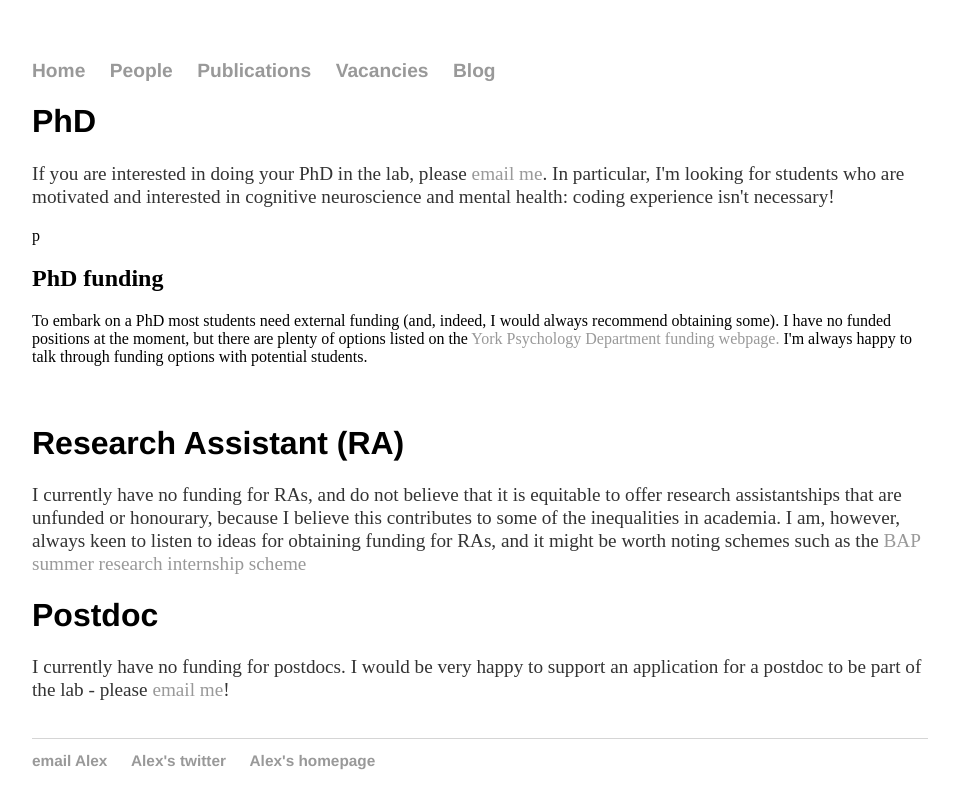
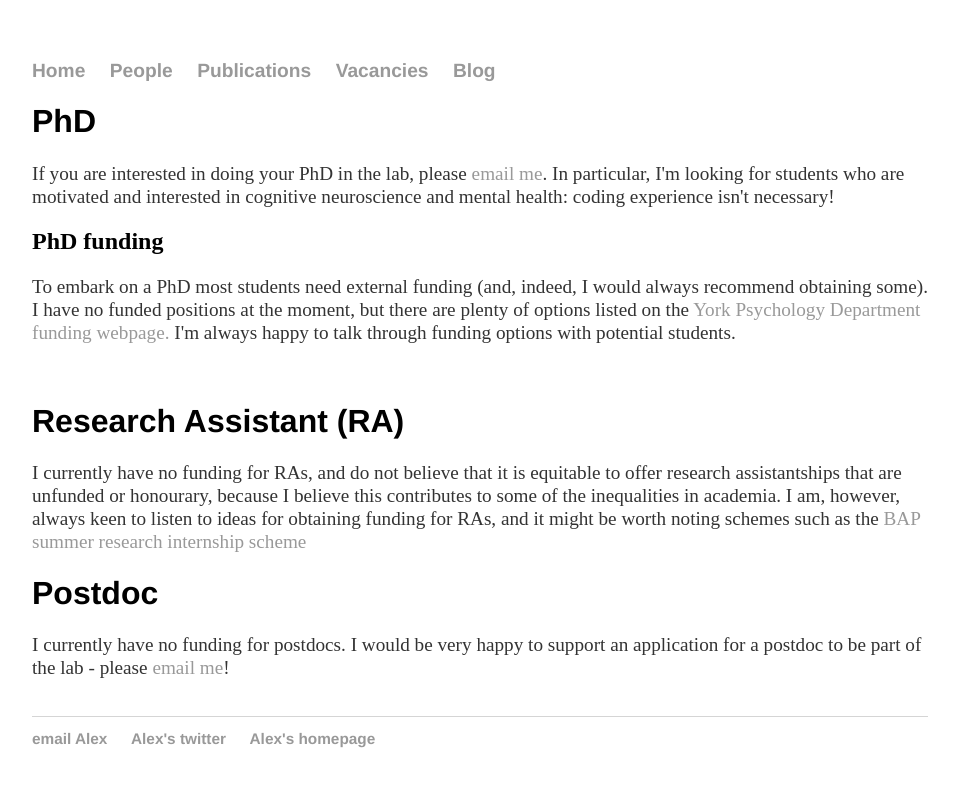
Before and after one commit to cognition-mental-health/cognition-mental-health.github.io, a Jekyll site: the page built from vacancies/index.html, in a window 1280 px wide. Shown: the top 809 px of the page, without its empty margins (160-1119 px from the left). Built offline with Jekyll 4.4.1, drawn with Linux system fonts in a browser that asks for light colours.

Commit message:
add paragraphing

```diff
--- a/vacancies/index.html
+++ b/vacancies/index.html
@@ -4,8 +4,9 @@
 ---
 <div class="blurb">
 	<h1>PhD</h1>
-  <p>If you are interested in doing your PhD in the lab, please <a href="mailto:alex.pike@york.ac.uk">email me</a>. In particular, I'm looking for students who are motivated and interested in cognitive neuroscience and mental health: coding experience isn't necessary! </p>p
-  <h2>PhD funding</h2> To embark on a PhD most students need external funding (and, indeed, I would always recommend obtaining some). I have no funded positions at the moment, but there are plenty of options listed on the <a href="https://www.york.ac.uk/psychology/prospective/postgraduate/research/funding/#:~:text=We%20regularly%20receive%20funding%20for,maintenance%20grant%20for%20living%20expenses.">York Psychology Department funding webpage.</a> I'm always happy to talk through funding options with potential students.</p><br/>
+  <p>If you are interested in doing your PhD in the lab, please <a href="mailto:alex.pike@york.ac.uk">email me</a>. In particular, I'm looking for students who are motivated and interested in cognitive neuroscience and mental health: coding experience isn't necessary! </p>
+  <h2>PhD funding</h2>
+  <p>To embark on a PhD most students need external funding (and, indeed, I would always recommend obtaining some). I have no funded positions at the moment, but there are plenty of options listed on the <a href="https://www.york.ac.uk/psychology/prospective/postgraduate/research/funding/#:~:text=We%20regularly%20receive%20funding%20for,maintenance%20grant%20for%20living%20expenses.">York Psychology Department funding webpage.</a> I'm always happy to talk through funding options with potential students.</p><br/>
   <h1>Research Assistant (RA)</h1>
   <p>I currently have no funding for RAs, and do not believe that it is equitable to offer research assistantships that are unfunded or honourary, because I believe this contributes to some of the inequalities in academia. I am, however, always keen to listen to ideas for obtaining funding for RAs, and it might be worth noting schemes such as the <a href="https://www.bap.org.uk/internship.php">BAP summer research internship scheme</a></BAP> </p>
   <h1>Postdoc</h1>
```
